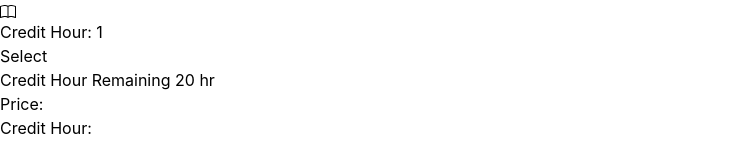
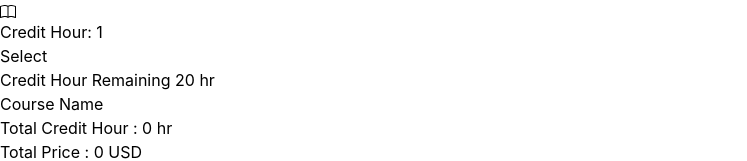
Before and after one commit to anupamahalder/Online-Course-Registration-Platform, a React (Vite) app: page / in a window 1280 px wide. Shown: the part 4024-4185 px from the top of the page, without its empty margins (0-747 px from the left). Before the commit the page ends 4164 px from the top, so only its background shows below. Built offline with nearby package versions, Linux system fonts and the light colour scheme.

Commit message:
Added cart section next to cards div

```diff
--- a/src/App.jsx
+++ b/src/App.jsx
@@ -17,7 +17,7 @@ function App() {
     <div className="bg-gray-100">
       <Header></Header>
       {/* body seciton of cards  */}
-      <div className="flex">
+      <div className="flex gap-2">
         <div className="w-3/4 pb-16">
           <Cards key={cards} cards={cards}></Cards>
         </div>
--- a/src/components/Card.jsx
+++ b/src/components/Card.jsx
@@ -9,10 +9,10 @@ const Card = ({card}) => {
             <div className="h-20 py-3">
                 <h1 className="text-xl font-bold">{course_name}</h1>
             </div>
-            <div className="h-24 mb-3 overflow-hidden">
+            <div className="h-28 mb-3 overflow-hidden">
                 <p className="text-gray-500 text-sm p-2">{course_details}</p>
             </div>
-            <div className="flex justify-between py-2 text-gray-500 text-sm">
+            <div className="flex justify-between py-2 text-gray-500">
                 <div className="flex gap-1">
                     <FiDollarSign className="text-black"></FiDollarSign>
                     <p className="-mt-1">Price: {price}</p>
--- a/src/components/Cart.jsx
+++ b/src/components/Cart.jsx
@@ -1,16 +1,13 @@
 
 const Cart = () => {
     return (
-        <div className='w-70 p-4 ml-2 mt-6 bg-white rounded-xl '>
-            <h1 className="text-xl text-blue-700 font-bold">Credit Hour Remaining <span>20</span> hr</h1>
-            <div className="flex justify-between py-2 text-gray-500 text-sm">
-                <div className="flex gap-1">
-                    <p className="-mt-1">Price: </p>
-                </div>
-                <div className="flex gap-1">
-                    <p className="-mt-1">Credit Hour:</p>
-                </div>
+        <div className='w-70 p-4 mx-2 mt-6 bg-white rounded-xl '>
+            <h1 className="text-xl border-b-2 pb-4 text-blue-700 font-bold">Credit Hour Remaining <span>20</span> hr</h1>
+            <div className="border-b-2 py-4">
+                <h1 className="text-xl text-black font-bold py-1">Course Name</h1>
             </div>
+            <h1 className="border-b-2 pb-4 pt-2 text-gray-600 font-semibold"> Total Credit Hour : <span>0</span> hr</h1>
+            <h1 className="pb-4 pt-2 text-gray-600 font-semibold">Total Price : <span>0</span> USD</h1>
         </div>
     );
 };
```
